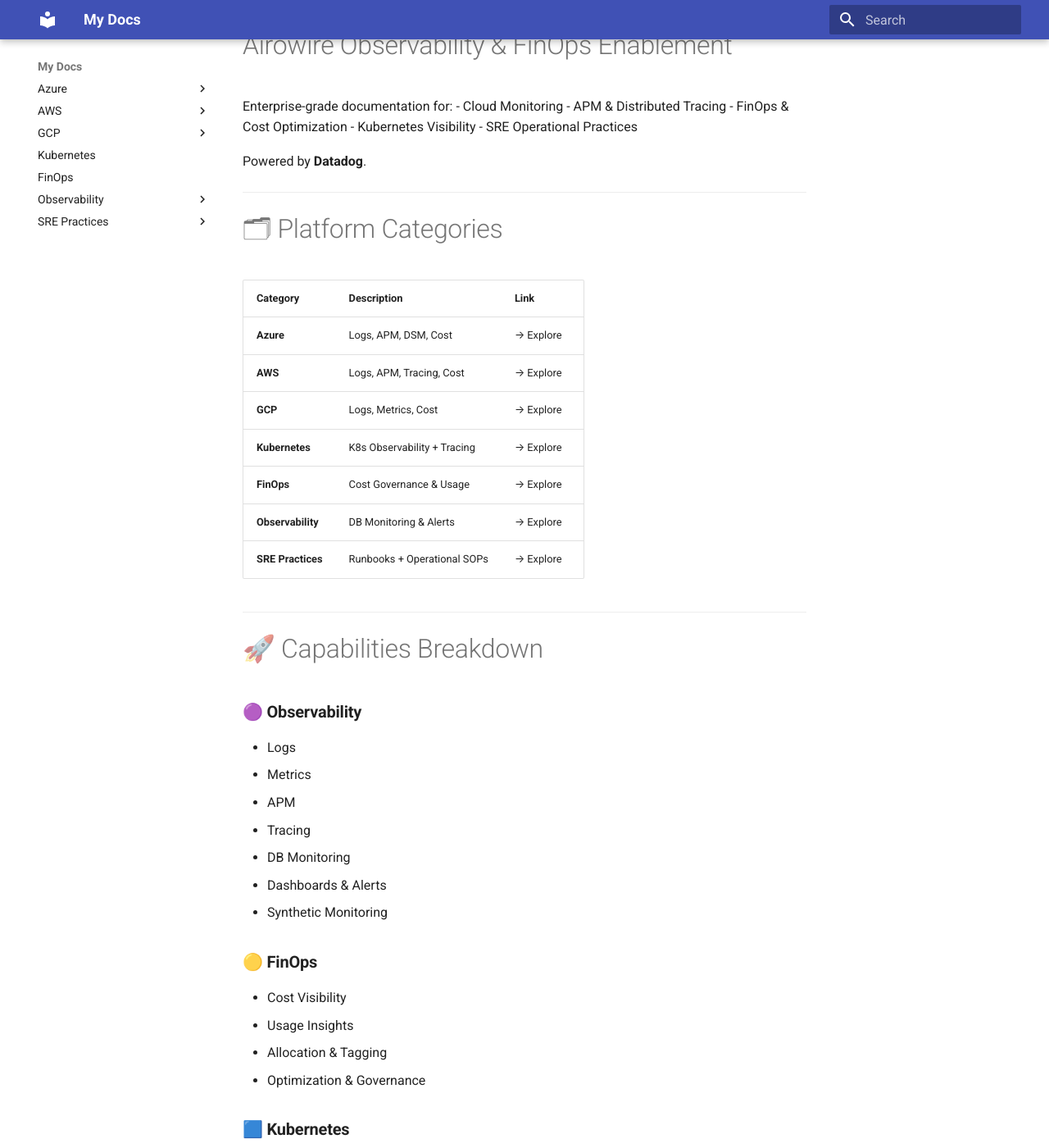
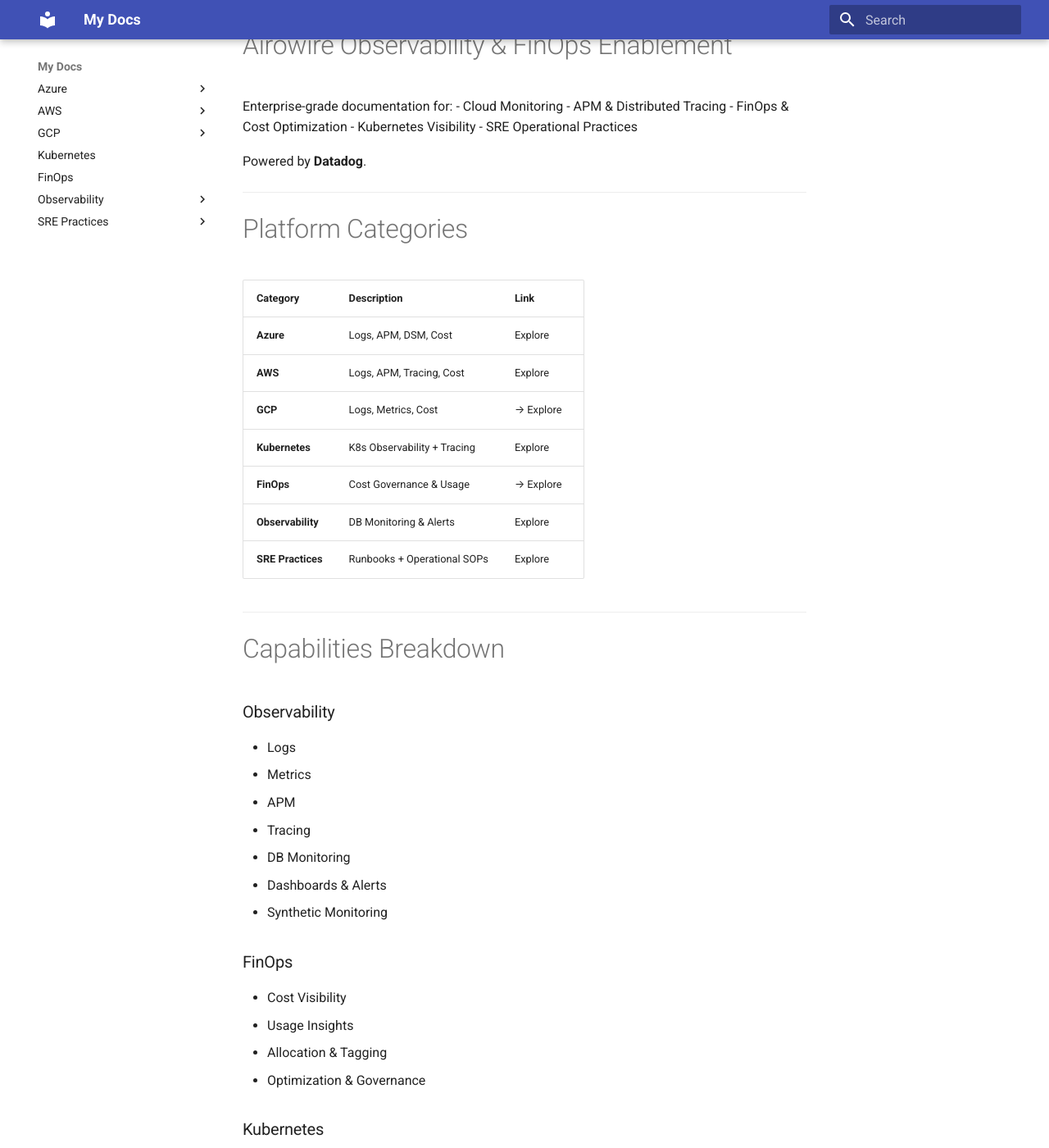
Before and after one commit to airowireNetworks/Airowire-Datadog-sop, an MkDocs documentation site: the page built from docs/index.md, in a window 1280 px wide and 1400 px high, scrolled down 419 px. Shown: the whole window at 82% size. Built offline with MkDocs 1.6.1 and Material for MkDocs 9.7.7, drawn with Linux system fonts in a browser that asks for light colours.

```diff
--- a/docs/index.md
+++ b/docs/index.md
@@ -21,23 +21,23 @@ Powered by **Datadog**.
 
 ---
 
-# 🗂 Platform Categories
+# Platform Categories
 
 | Category | Description | Link |
 |---|---|---|
-| **Azure** | Logs, APM, DSM, Cost | → Explore |
-| **AWS** | Logs, APM, Tracing, Cost | → Explore |
+| **Azure** | Logs, APM, DSM, Cost |  Explore |
+| **AWS** | Logs, APM, Tracing, Cost |  Explore |
 | **GCP** | Logs, Metrics, Cost | → Explore |
-| **Kubernetes** | K8s Observability + Tracing | → Explore |
+| **Kubernetes** | K8s Observability + Tracing |  Explore |
 | **FinOps** | Cost Governance & Usage | → Explore |
-| **Observability** | DB Monitoring & Alerts | → Explore |
-| **SRE Practices** | Runbooks + Operational SOPs | → Explore |
+| **Observability** | DB Monitoring & Alerts | Explore |
+| **SRE Practices** | Runbooks + Operational SOPs |  Explore |
 
 ---
 
-# 🚀 Capabilities Breakdown
+# Capabilities Breakdown
 
-### **🟣 Observability**
+###  Observability
 - Logs
 - Metrics
 - APM
@@ -46,18 +46,18 @@ Powered by **Datadog**.
 - Dashboards & Alerts
 - Synthetic Monitoring
 
-### **🟡 FinOps**
+###  FinOps
 - Cost Visibility
 - Usage Insights
 - Allocation & Tagging
 - Optimization & Governance
 
-### **🟦 Kubernetes**
+###  Kubernetes
 - Cluster + Node + Pod Health
 - Auto-discovery
 - Tracing & Logs Integration
 
-### **🟢 SRE**
+###  SRE
 - Incident Playbooks
 - Operational Runbooks
 - Reliability Practices
```
